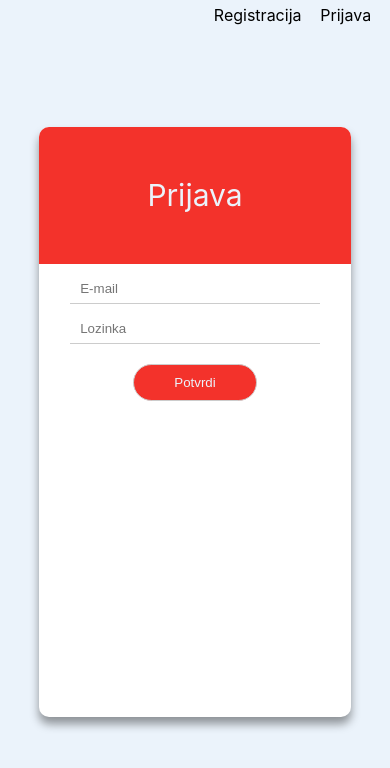
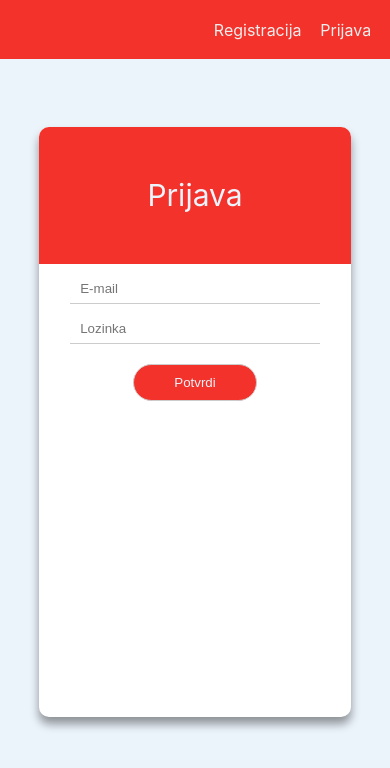
Before and after one commit to Emox133/personal-3, a React (Create React App) app: page /login in a window 390 px wide. Shown: the top 768 px of the page. Built offline with nearby package versions, Linux system fonts and the light colour scheme.

Commit message:
Refactored navbar

```diff
--- a/src/App.css
+++ b/src/App.css
@@ -82,7 +82,6 @@
   color: #F3322B;
 }
 
-
 .form {
   display: flex;
   flex-direction: column;
@@ -129,11 +128,14 @@ form select {
 }
 
 .nav {
+  height: 7vh;
   width: 100%;
   display: flex;
   justify-content: flex-end;
+  align-items: center;
   position: absolute;
   z-index: 20;
+  background-color: #F3322B;
 }
 
 .nav__list {
@@ -153,7 +155,7 @@ form select {
 .nav__link {
   font-size: 1.6rem;
   text-decoration: none;
-  color: #000;
+  color: #eee;
 }
 
 /* HOME PAGE */
@@ -412,7 +414,7 @@ form select {
   } */
 
   .nav__list {
-    width: 30%;
+    min-width: 30%;
   }
 }
 
--- a/src/components/layout/Navbar.js
+++ b/src/components/layout/Navbar.js
@@ -37,16 +37,20 @@ function Navbar() {
     </nav>) :
     advertisements.length > 0 ?
     (
-        <nav className="nav">
-            <div className="nav__box">
-                <button className="btn btn--logout" onClick={() => handleLogout(history)}>
+    <nav className="nav">
+        <ul className="nav__list">
+            <li className="nav__item">
+                <Link className="nav__link" onClick={() => handleLogout(history)}>
                     Odjava
-                </button>
-                <button className="btn btn--logout" onClick={handleOpen}>
+                </Link>
+            </li>
+            <li className="nav__item">
+                <Link className="nav__link" onClick={handleOpen}>
                     Objavi Oglas
-                </button>
-            </div>
-        </nav>
+                </Link>
+            </li>
+        </ul>
+    </nav>
     ) : null
 
     return (
```
